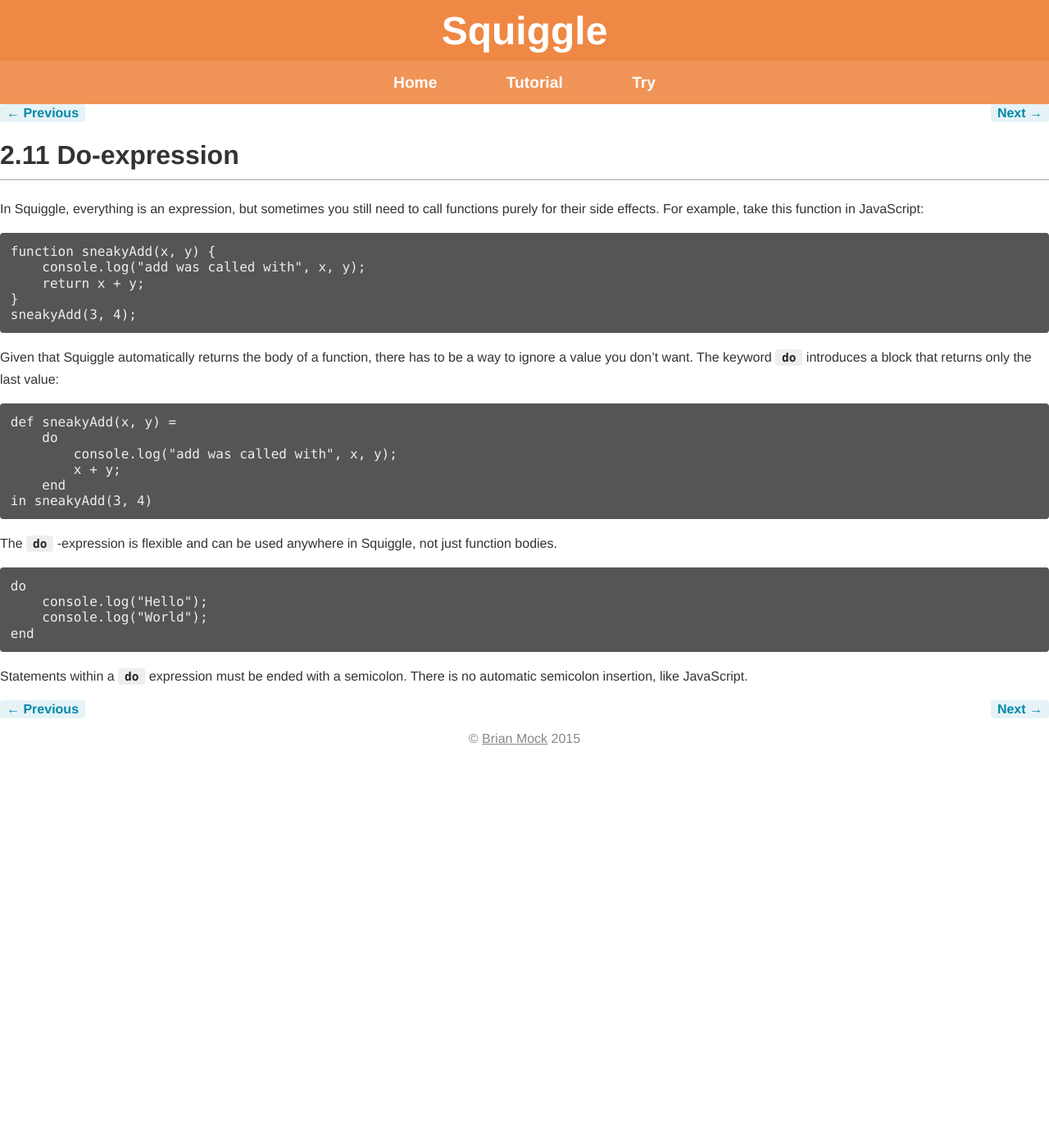
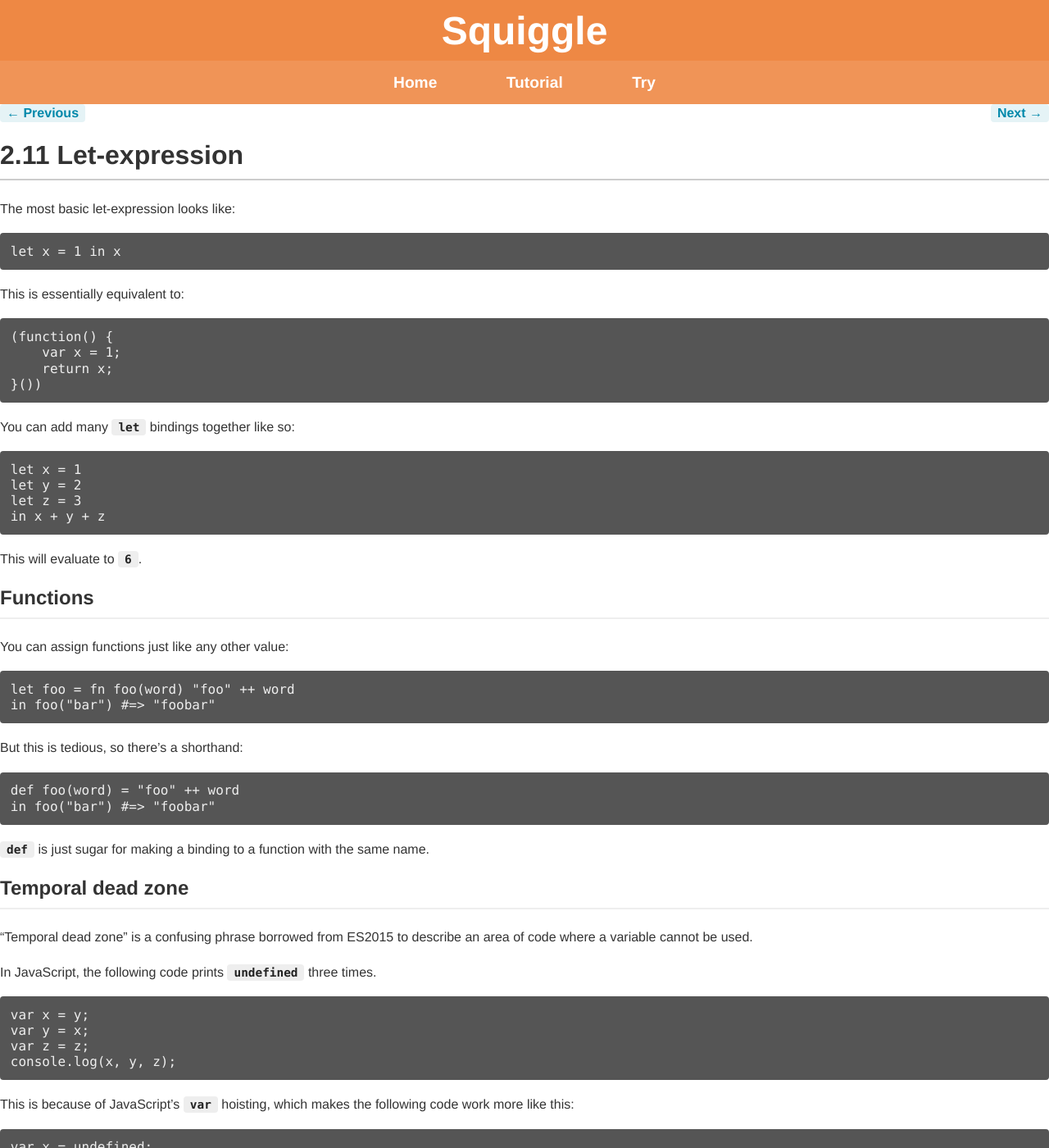
Before and after one commit to squiggle-lang/squiggle-lang.org, a Jekyll site: the page built from tutorial/chapter/2.11/index.md, in a window 1280 px wide and 1400 px high. Shown: the whole window at 82% size. Built offline with Jekyll 4.4.1, drawn with Linux system fonts in a browser that asks for light colours; some of the changed text lies outside the part shown.

Commit message:
Fixes #9 adds tons of docs

```diff
--- a/tutorial/chapter/2.11/index.md
+++ b/tutorial/chapter/2.11/index.md
@@ -1,33 +1,62 @@
 ---
-title: "Do-expression"
+title: "Let-expression"
 ---
 
-In Squiggle, everything is an expression, but sometimes you still need to call
-functions purely for their side effects. For example, take this function in
-JavaScript:
+The most basic let-expression looks like:
 
-    function sneakyAdd(x, y) {
-        console.log("add was called with", x, y);
-        return x + y;
-    }
-    sneakyAdd(3, 4);
+    let x = 1 in x
 
-Given that Squiggle automatically returns the body of a function, there has to be a way to ignore a value you don't want. The keyword `do` introduces a block that returns only the last value:
+This is essentially equivalent to:
 
-    def sneakyAdd(x, y) =
-        do
-            console.log("add was called with", x, y);
-            x + y;
-        end
-    in sneakyAdd(3, 4)
+    (function() {
+        var x = 1;
+        return x;
+    }())
 
-The `do` -expression is flexible and can be used anywhere in Squiggle, not just
-function bodies.
+You can add many `let` bindings together like so:
 
-    do
-        console.log("Hello");
-        console.log("World");
-    end
+    let x = 1
+    let y = 2
+    let z = 3
+    in x + y + z
 
-Statements within a `do` expression must be ended with a semicolon. There is no
-automatic semicolon insertion, like JavaScript.
+This will evaluate to `6`.
+
+## Functions
+
+You can assign functions just like any other value:
+
+    let foo = fn foo(word) "foo" ++ word
+    in foo("bar") #=> "foobar"
+
+But this is tedious, so there's a shorthand:
+
+    def foo(word) = "foo" ++ word
+    in foo("bar") #=> "foobar"
+
+`def` is just sugar for making a binding to a function with the same name.
+
+## Temporal dead zone
+
+"Temporal dead zone" is a confusing phrase borrowed from ES2015 to describe an area of code where a variable cannot be used.
+
+In JavaScript, the following code prints `undefined` three times.
+
+    var x = y;
+    var y = x;
+    var z = z;
+    console.log(x, y, z);
+
+This is because of JavaScript's `var` hoisting, which makes the following code
+work more like this:
+
+    var x = undefined;
+    var y = undefined;
+    var z = undefined;
+    x = y;
+    y = x;
+    z = z;
+    console.log(x, y, z);
+
+That is nonsense. In Squiggle, `let` and `def` bindings are not hoisted, and it
+is a runtime error to attempt to use their values before initialization.
```
Also changed, not shown: tutorial/chapter/2.15/index.md (added, +38 -0 lines), tutorial/chapter/2.5/index.md (+77 -16 lines), tutorial/chapter/2.6/index.md (+21 -13 lines), tutorial/chapter/2.7/index.md (+1 -2 lines).
